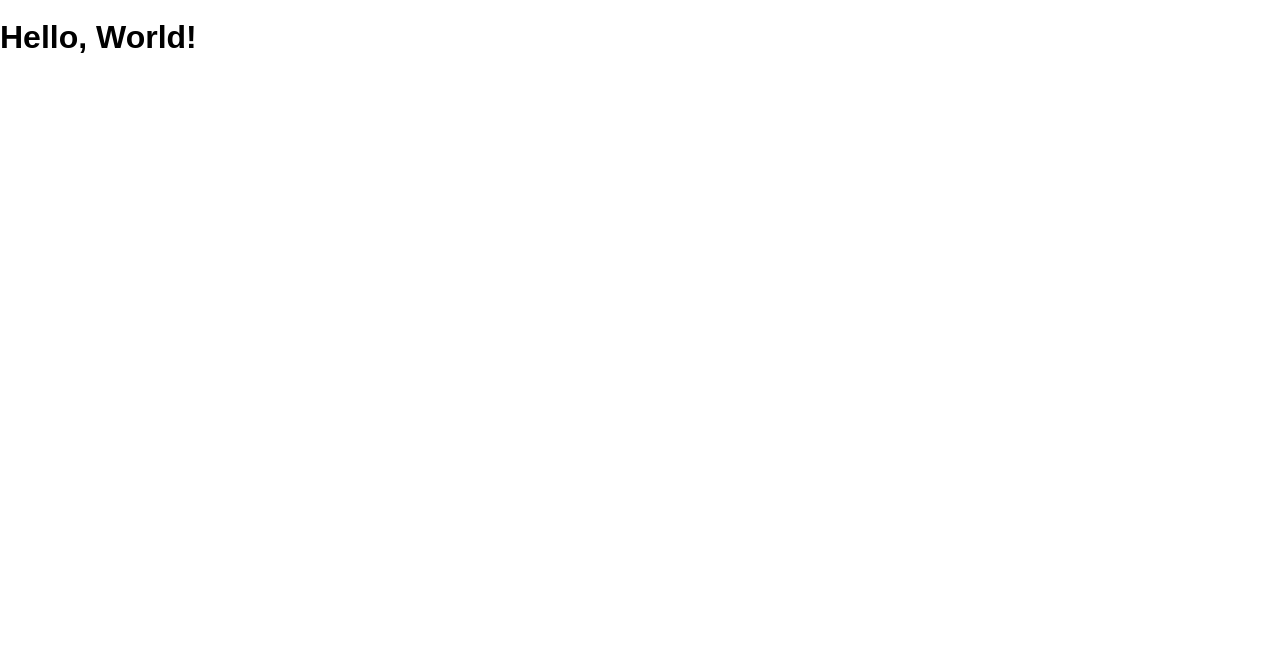
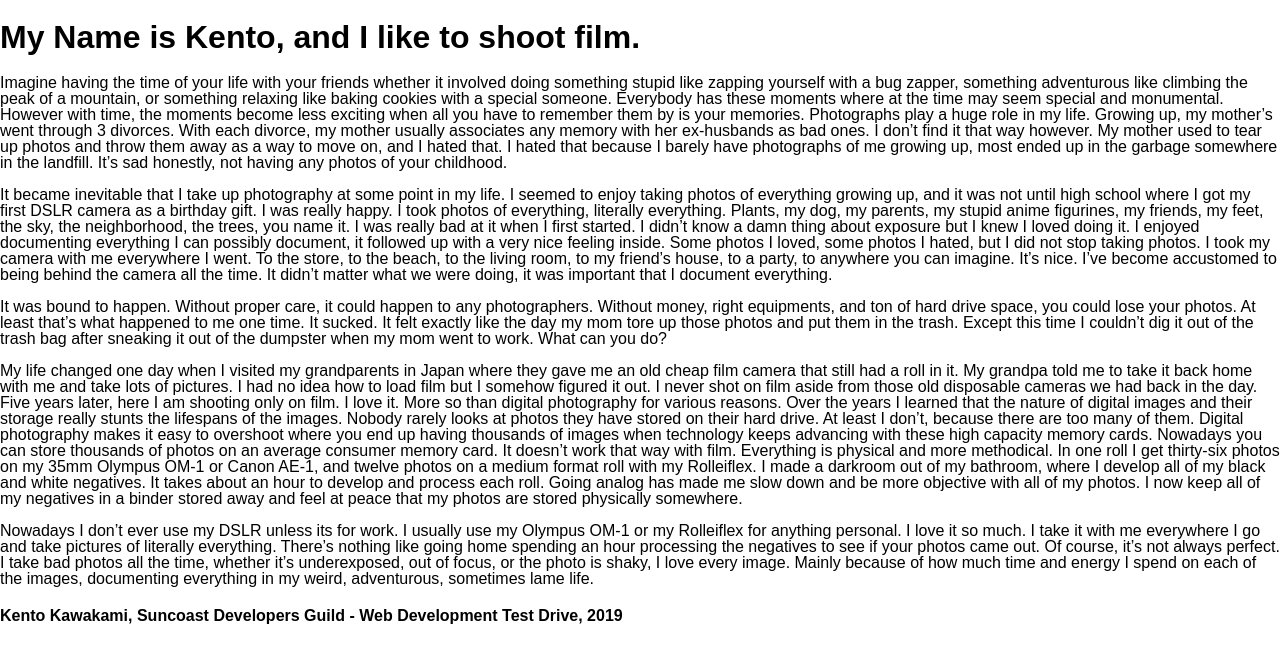
Before and after one commit to Breadkenty/hello-world, a website: page public/index.html in a window 1280 px wide. Drawn offline with Linux system fonts and the light colour scheme.

Commit message:
Initial content - wrote a paragraph and a title.

```diff
--- a/public/index.html
+++ b/public/index.html
@@ -7,7 +7,54 @@
     <link rel="shortcut icon" href="/favicon.ico">
     <link rel="stylesheet" href="/screen.css">
   </head>
+
+
   <body>
-    <h1 class='hello-world'>Hello, World!</h1>
+    <h1> My Name is Kento, and I like to shoot film.</h1>
+
+    <p>Imagine having the time of your life with your friends whether it involved doing something stupid like zapping yourself with a bug zapper, something adventurous like climbing the peak of a mountain, or something relaxing like baking cookies with a special someone.
+      Everybody has these moments where at the time may seem special and monumental.
+      However with time, the moments become less exciting when all you have to remember them by is your memories. Photographs play a huge role in my life.
+      Growing up, my mother’s went through 3 divorces. With each divorce, my mother usually associates any memory with her ex-husbands as bad ones. I don’t find it that way however.
+      My mother used to tear up photos and throw them away as a way to move on, and I hated that. I hated that because I barely have photographs of me growing up, most ended up in the garbage somewhere in the landfill.
+      It’s sad honestly, not having any photos of your childhood. </p>
+
+    <p>It became inevitable that I take up photography at some point in my life.
+      I seemed to enjoy taking photos of everything growing up, and it was not until high school where I got my first DSLR camera as a birthday gift.
+      I was really happy. I took photos of everything, literally everything.
+      Plants, my dog, my parents, my stupid anime figurines, my friends, my feet, the sky, the neighborhood, the trees, you name it.
+      I was really bad at it when I first started. I didn’t know a damn thing about exposure but I knew I loved doing it.
+      I enjoyed documenting everything I can possibly document, it followed up with a very nice feeling inside.
+      Some photos I loved, some photos I hated, but I did not stop taking photos.
+      I took my camera with me everywhere I went. To the store, to the beach, to the living room, to my friend’s house, to a party, to anywhere you can imagine.
+      It’s nice. I’ve become accustomed to being behind the camera all the time. It didn’t matter what we were doing, it was important that I document everything. </p>
+
+   <p>It was bound to happen. Without proper care, it could happen to any photographers. Without money, right equipments, and ton of hard drive space, you could lose your photos.
+      At least that’s what happened to me one time. It sucked. It felt exactly like the day my mom tore up those photos and put them in the trash.
+      Except this time I couldn’t dig it out of the trash bag after sneaking it out of the dumpster when my mom went to work. What can you do?</p>
+
+
+    <p>My life changed one day when I visited my grandparents in Japan where they gave me an old cheap film camera that still had a roll in it.
+      My grandpa told me to take it back home with me and take lots of pictures. I had no idea how to load film but I somehow figured it out.
+      I never shot on film aside from those old disposable cameras we had back in the day. Five years later, here I am shooting only on film.
+      I love it. More so than digital photography for various reasons.
+      Over the years I learned that the nature of digital images and their storage really stunts the lifespans of the images.
+      Nobody rarely looks at photos they have stored on their hard drive. At least I don’t, because there are too many of them.
+      Digital photography makes it easy to overshoot where you end up having thousands of images when technology keeps advancing with these high capacity memory cards.
+      Nowadays you can store thousands of photos on an average consumer memory card. It doesn’t work that way with film. Everything is physical and more methodical.
+      In one roll I get thirty-six photos on my 35mm Olympus OM-1 or Canon AE-1, and twelve photos on a medium format roll with my Rolleiflex.
+      I made a darkroom out of my bathroom, where I develop all of my black and white negatives. It takes about an hour to develop and process each roll.
+      Going analog has made me slow down and be more objective with all of my photos.
+      I now keep all of my negatives in a binder stored away and feel at peace that my photos are stored physically somewhere. </p>
+
+    <p>Nowadays I don’t ever use my DSLR unless its for work. I usually use my Olympus OM-1 or my Rolleiflex for anything personal.
+      I love it so much. I take it with me everywhere I go and take pictures of literally everything.
+      There’s nothing like going home spending an hour processing the negatives to see if your photos came out.
+      Of course, it’s not always perfect. I take bad photos all the time, whether it’s underexposed, out of focus, or the photo is shaky, I love every image.
+      Mainly because of how much time and energy I spend on each of the images, documenting everything in my weird, adventurous, sometimes lame life. </p>
   </body>
+
+  <footer>
+    <h4>Kento Kawakami, Suncoast Developers Guild - Web Development Test Drive, 2019</h4>
+  </footer>
 </html>
```
